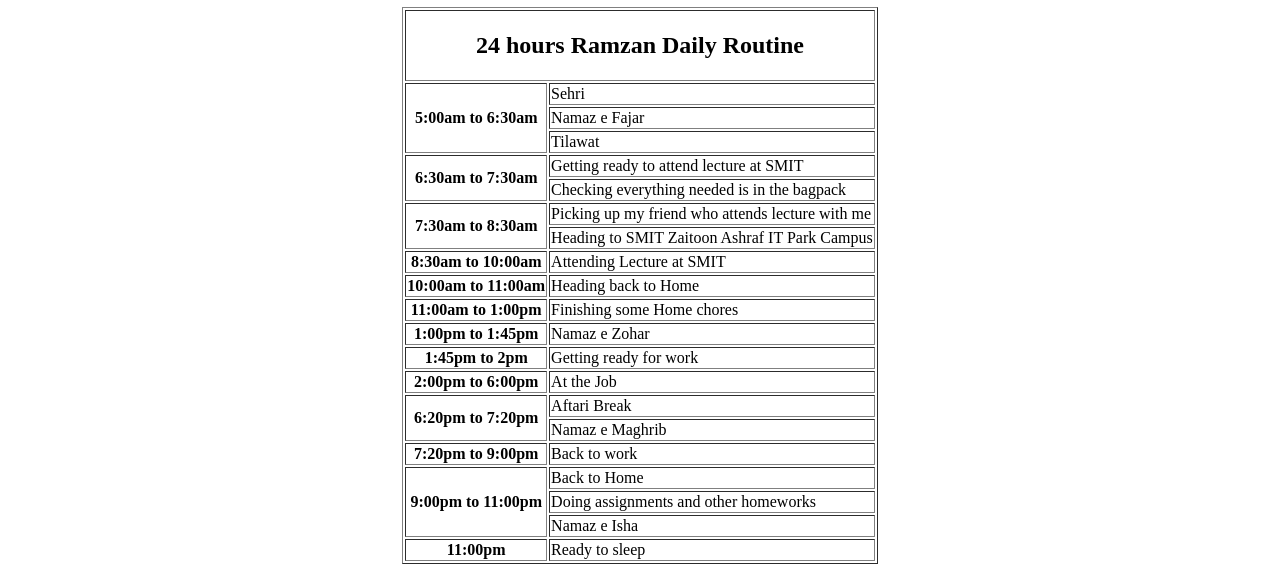
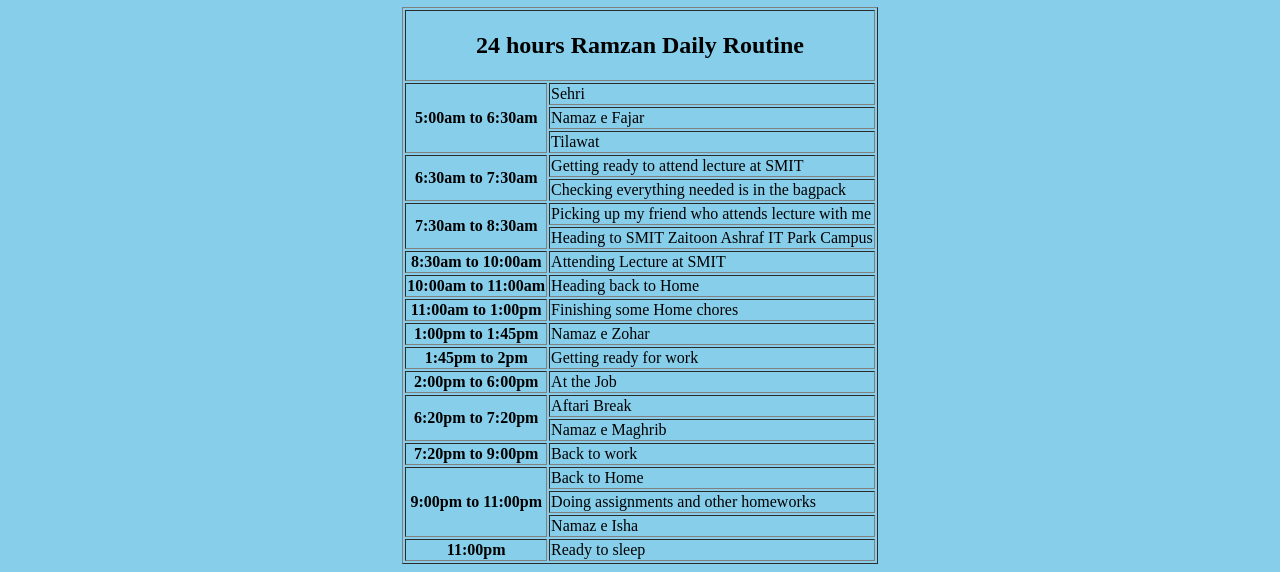
Before and after one commit to ali8642/tables-exercise, a plain HTML site: page index.html in a window 1280 px wide. Shown: the part 263-835 px from the top of the page. Drawn offline with Linux system fonts and the light colour scheme.

Commit message:
Update index.html

```diff
--- a/index.html
+++ b/index.html
@@ -6,6 +6,11 @@
     <meta name="viewport" content="width=device-width, initial-scale=1.0">
     <title>Tables Exercise</title>
     <link rel="website icon" type="png" href="./images/table-icon-24160.png">
+    <style>
+        * {
+            background-color: skyblue;
+        }
+    </style>
 </head>
 
 <body>
```
